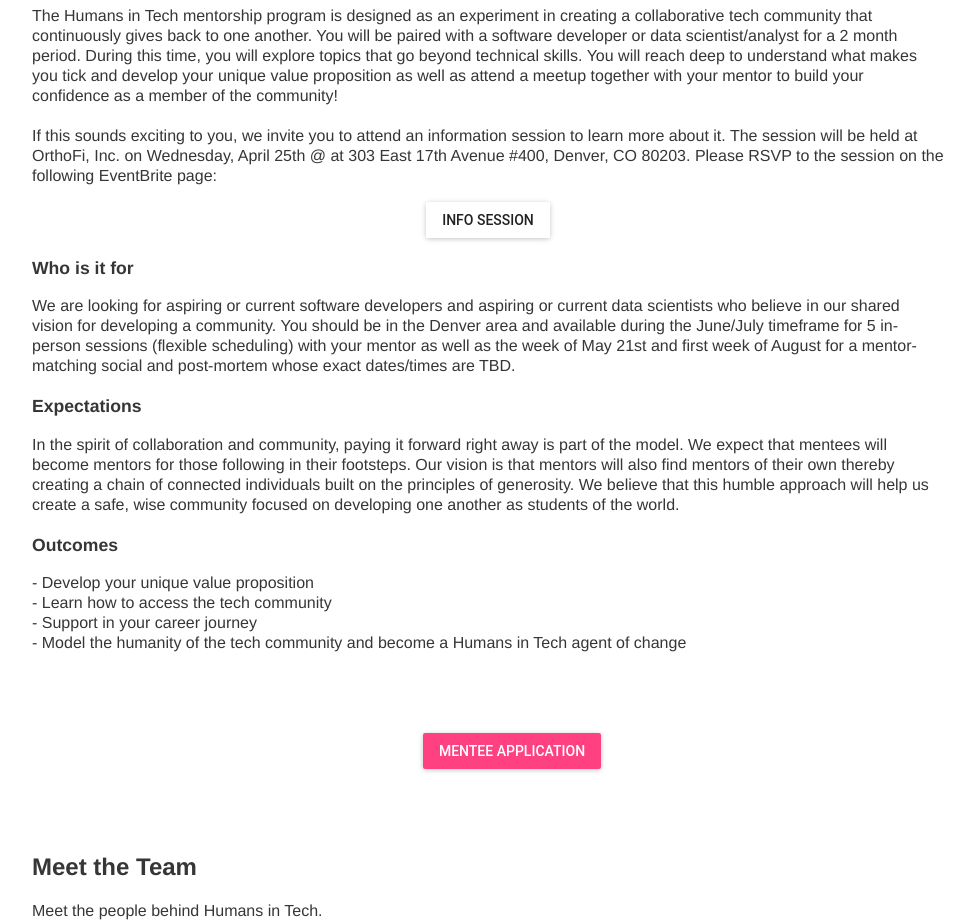
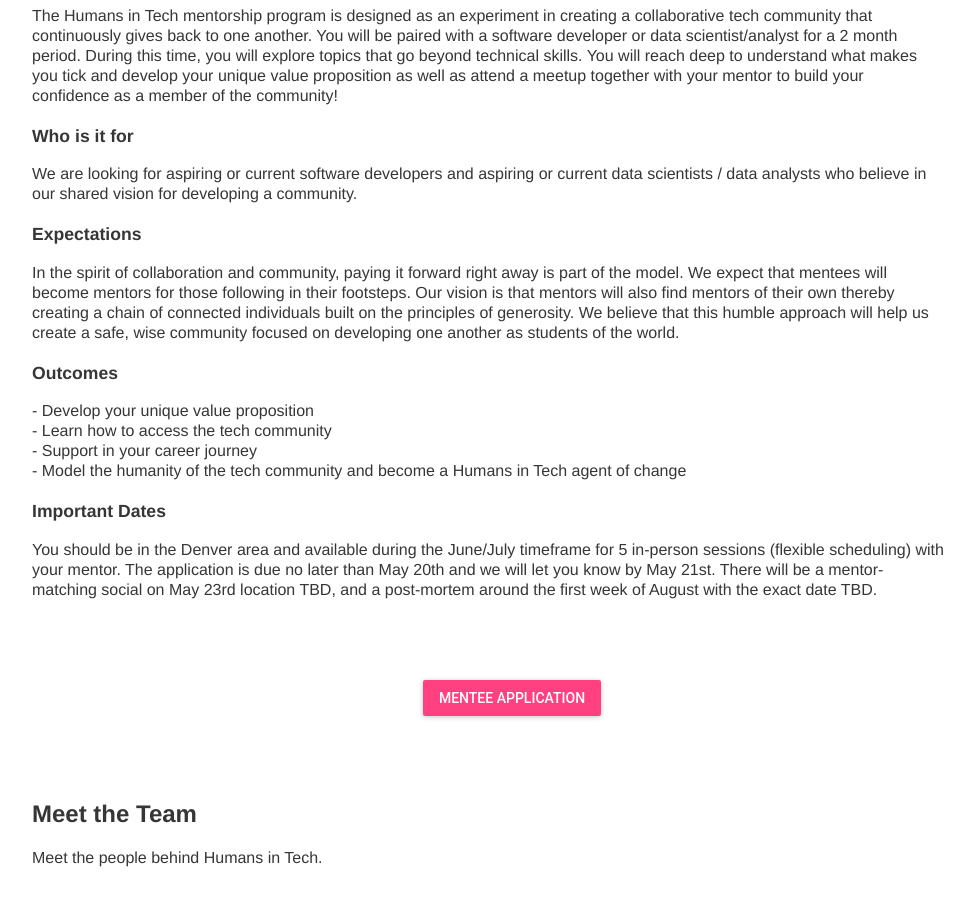
Before and after one commit to kdanna/humans-in-tech, a React (Create React App) app: page / in a window 1280 px wide. Shown: the part 1480-2403 px from the top of the page, without its empty margins (128-1102 px from the left). Built offline with nearby package versions, Linux system fonts and the light colour scheme; a web font is replaced by a local one.

Commit message:
rm of info session details

```diff
--- a/src/Landing.js
+++ b/src/Landing.js
@@ -28,7 +28,7 @@
             paragraphMentorship1: "The Humans in Tech mentorship program is designed as an experiment in creating a collaborative tech community that continuously gives back to one another. You will be paired with a software developer or data scientist/analyst for a 2 month period. During this time, you will explore topics that go beyond technical skills. You will reach deep to understand what makes you tick and develop your unique value proposition as well as attend a meetup together with your mentor to build your confidence as a member of the community!",
             paragraphMentorship2: "If this sounds exciting to you, we invite you to attend an information session to learn more about it. The session will be held at OrthoFi, Inc. on Wednesday, April 25th @ at 303 East 17th Avenue #400, Denver, CO 80203. Please RSVP to the session on the following EventBrite page:",
             subtitle2Mentorship: "Who is it for",
-            paragraphMentorship3: "We are looking for aspiring or current software developers and aspiring or current data scientists who believe in our shared vision for developing a community. You should be in the Denver area and available during the June/July timeframe for 5 in-person sessions (flexible scheduling) with your mentor as well as the week of May 21st and first week of August for a mentor-matching social and post-mortem whose exact dates/times are TBD.",
+            paragraphMentorship3: "We are looking for aspiring or current software developers and aspiring or current data scientists / data analysts who believe in our shared vision for developing a community.",
             subtitle3Mentorship: "Expectations",
             paragraphMentorship4: "In the spirit of collaboration and community, paying it forward right away is part of the model. We expect that mentees will become mentors for those following in their footsteps. Our vision is that mentors will also find mentors of their own thereby creating a chain of connected individuals built on the principles of generosity. We believe that this humble approach will help us create a safe, wise community focused on developing one another as students of the world.",
             subtitle4Mentorship: "Outcomes",
@@ -36,6 +36,8 @@
             mentorshipOutcomes2: "- Learn how to access the tech community",
             mentorshipOutcomes3: "- Support in your career journey",
             mentorshipOutcomes4: "- Model the humanity of the tech community and become a Humans in Tech agent of change",
+            subtitile5Mentorship: "Important Dates",
+            paragraphMentorship5: "You should be in the Denver area and available during the June/July timeframe for 5 in-person sessions (flexible scheduling) with your mentor. The application is due no later than May 20th and we will let you know by May 21st. There will be a mentor-matching social on May 23rd location TBD, and a post-mortem around the first week of August with the exact date TBD.",
             titleMeetTeam: "Meet the Team",
             paragraphMeetTeam: "Meet the people behind Humans in Tech.",
         },
@@ -136,7 +138,7 @@
                                 bodyText={this.text.content.paragraphMentorship1}
                             />
                         </div>
-                        <div id='mentorship' style={mentorshipOverwriteStyle}>
+                        {/* <div id='mentorship' style={mentorshipOverwriteStyle}>
                             <Content
                                 bodyText={this.text.content.paragraphMentorship2}
                             />
@@ -146,7 +148,7 @@
                                 target="_blank"
                             / >
 
-                        </div>
+                        </div> */}
                         <div style={mentorshipOverwriteStyle}>
                             <Content
                                 subtitle={this.text.content.subtitle2Mentorship}
@@ -171,6 +173,12 @@
                                     {this.text.content.mentorshipOutcomes4} <br />
                                 </p>
                         </div>
+                    </div>
+                    <div style={mentorshipOverwriteStyle}>
+                        <Content
+                            subtitle={this.text.content.subtitile5Mentorship}
+                            bodyText={this.text.content.paragraphMentorship5}
+                        />
                     </div>
                 </div>
             </div>
```
Also changed, not shown: src/images/kayce.jpg.
